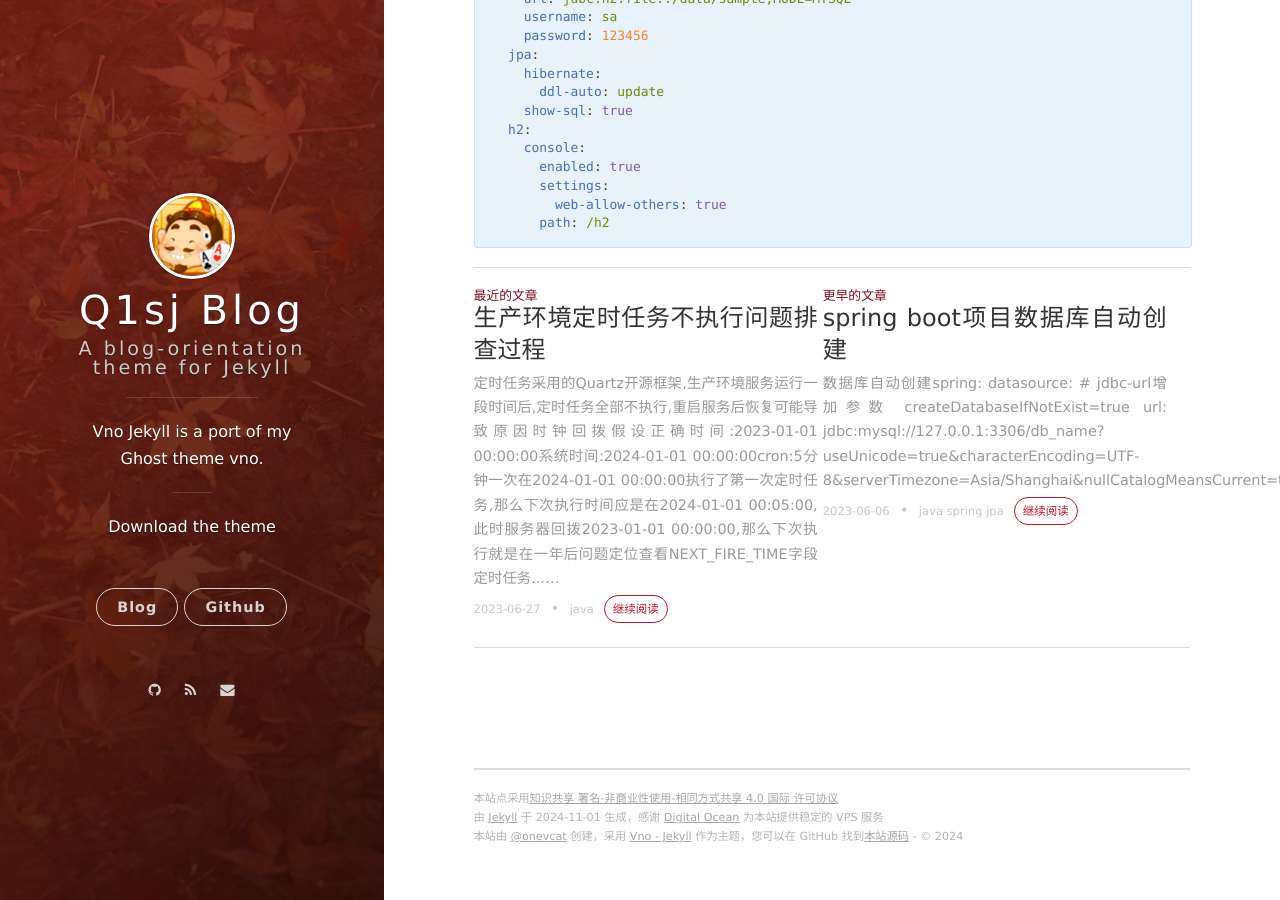
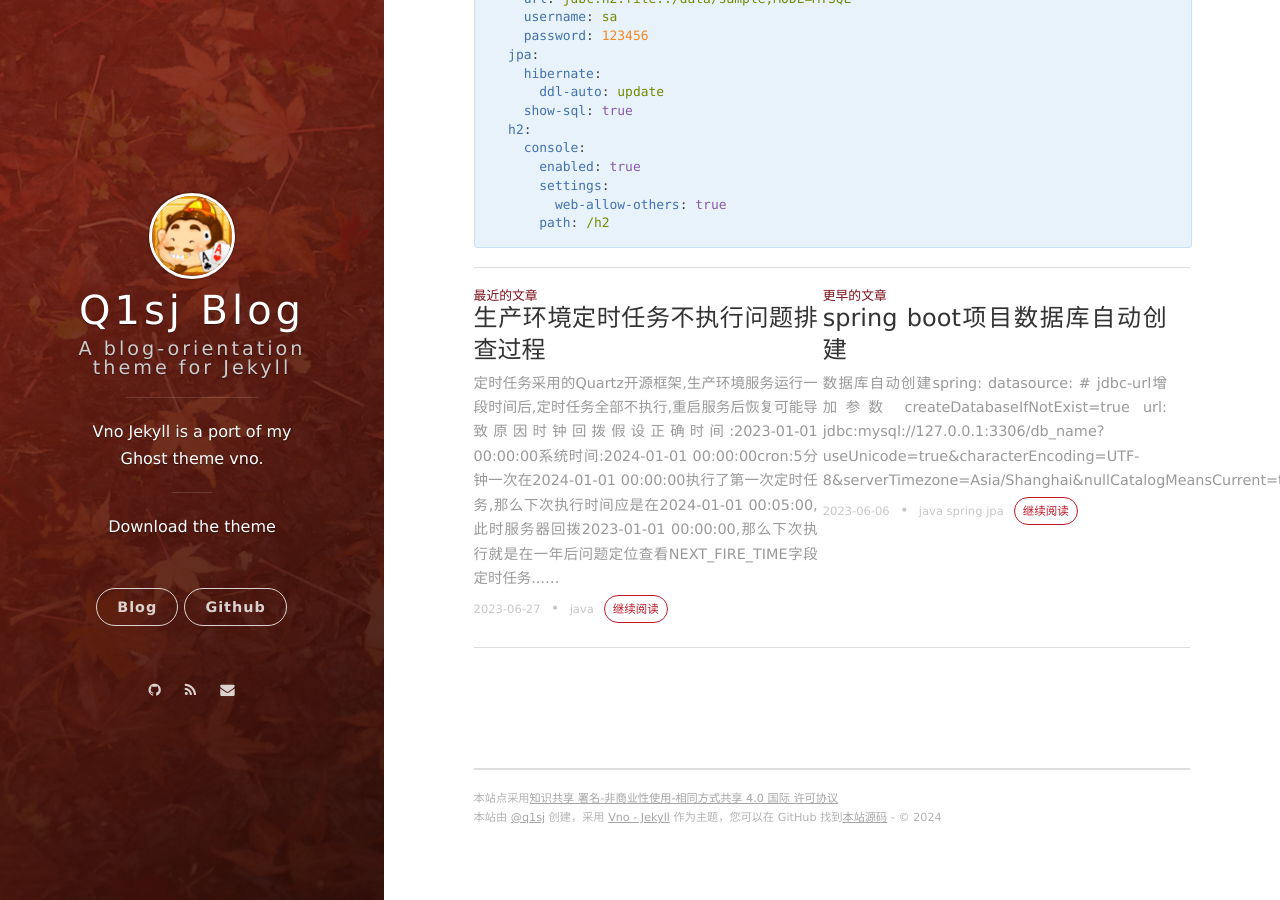
Before and after one commit to q1sj/q1sj.github.io, a Jekyll site: the page built from _posts/2023-06-27-h2-demo.md, in a window 1280 px wide and 900 px high, scrolled down 686 px. Built offline with Jekyll 4.4.1, drawn with Linux system fonts in a browser that asks for light colours; nearby versions of some CDN libraries; comment, search, counter and statistics services are not loaded.

Commit message:
perf(footer): 修改creator 删除广告

```diff
--- a/_config.yml
+++ b/_config.yml
@@ -3,7 +3,7 @@
 subtitle: A blog-orientation theme for Jekyll
 welcome_message: <a href="https://github.com/onevcat/vno-jekyll" target="_blank">Download the theme</a>
 description: Vno Jekyll is a port of my Ghost theme vno.
-creator: <a href="http://onev.cat">@onevcat</a>
+creator: <a href="https://github.com/q1sj">@q1sj</a>
 
 url: "http://q1sj.cn"
 
--- a/_includes/footer.html
+++ b/_includes/footer.html
@@ -1,7 +1,6 @@
 <section class="footer">
     <footer>
     	<span class="footer__copyright">本站点采用<a href="http://creativecommons.org/licenses/by-nc-sa/4.0/">知识共享 署名-非商业性使用-相同方式共享 4.0 国际 许可协议</a></span>
-        <span class="footer__copyright">由 <a href="https://jekyllrb.com">Jekyll</a> 于 {{ site.time | date: "%F" }} 生成，感谢 <a href="https://www.digitalocean.com/?refcode=30ed2d146762">Digital Ocean</a> 为本站提供稳定的 VPS 服务</span>
         <span class="footer__copyright">本站{% if site.creator %}由 {{site.creator}} 创建，{% endif %}采用 <a href="https://github.com/onevcat/vno-jekyll">Vno - Jekyll</a> 作为主题，您可以在 GitHub 找到<a href="https://github.com/onevcat/OneV-s-Den">本站源码</a> - &copy; {{site.time | date: "%Y"}}</span>
     </footer>
 </section>
```
